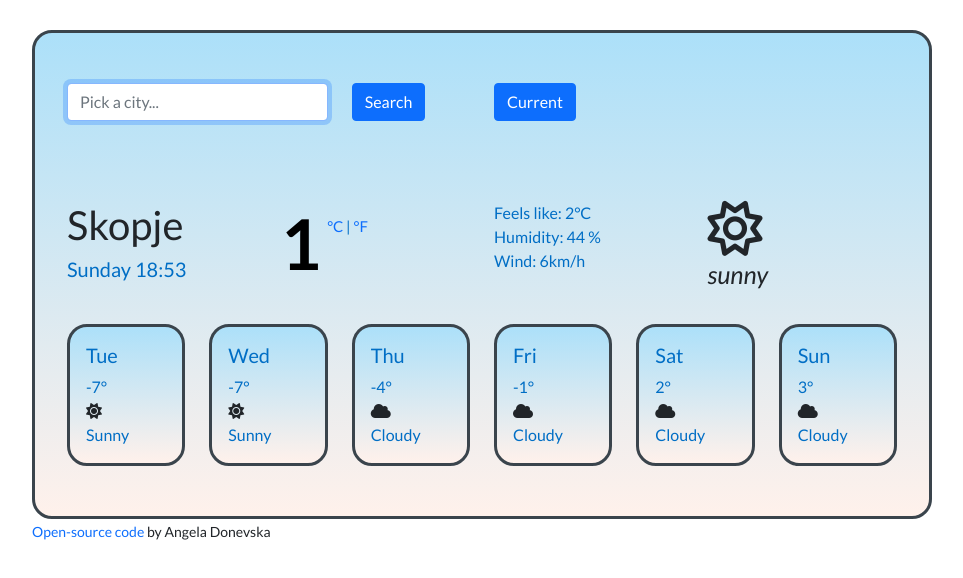
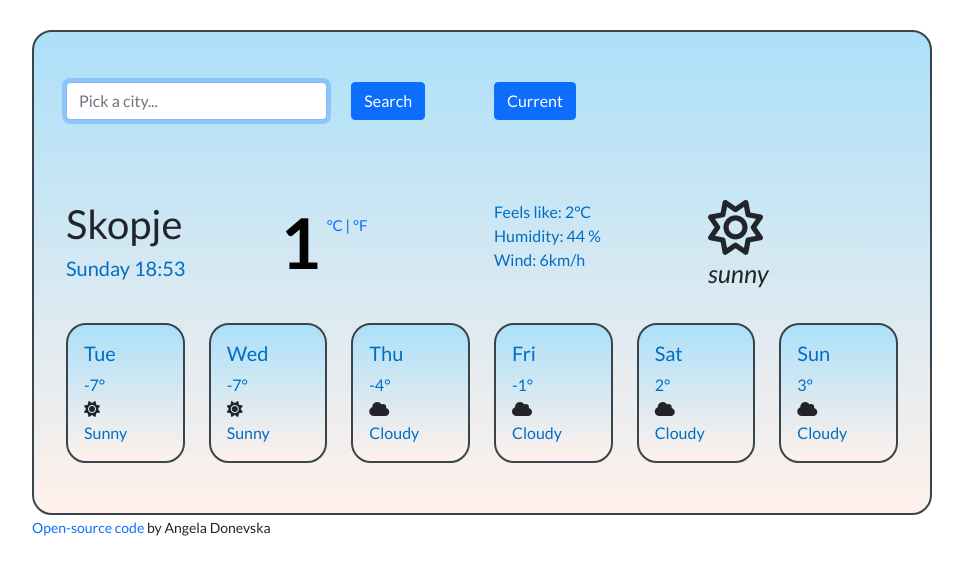
Before and after one commit to CrazyButtercup/Weather-App, a plain HTML site: page index.html in a window 1280 px wide. Shown: the whole page, without its empty margins (158-1121 px from the left). Drawn offline with nearby package versions, Linux system fonts and the light colour scheme; no server answers.

Commit message:
Update styles.css

```diff
--- a/src/styles.css
+++ b/src/styles.css
@@ -20,7 +20,7 @@ em {
   background: linear-gradient(to top, #fff1eb 0%, #ace0f9 100%);
   padding: 20px 20px 20px 20px;
   line-height: 1.5;
-  border: 3px solid #3a444c;
+  border: 2px solid #3a444c;
   border-radius: 20px;
   max-width: 900px;
 }
@@ -49,6 +49,6 @@ a {
 }
 .card {
   background: linear-gradient(to top, #fff1eb 0%, #ace0f9 100%);
-  border: 3px solid #3a444c;
+  border: 2px solid #3a444c;
   border-radius: 20px;
 }
```
